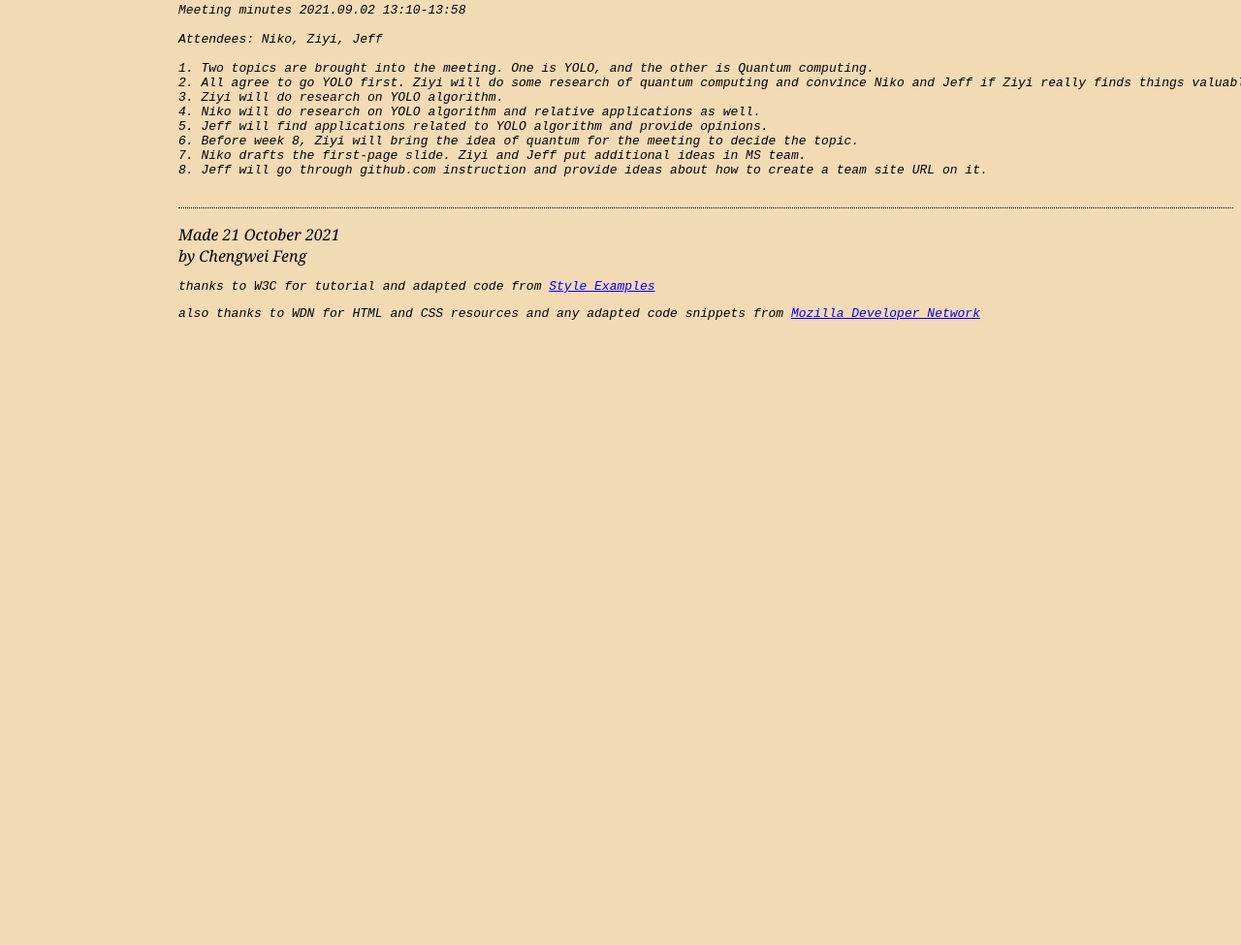
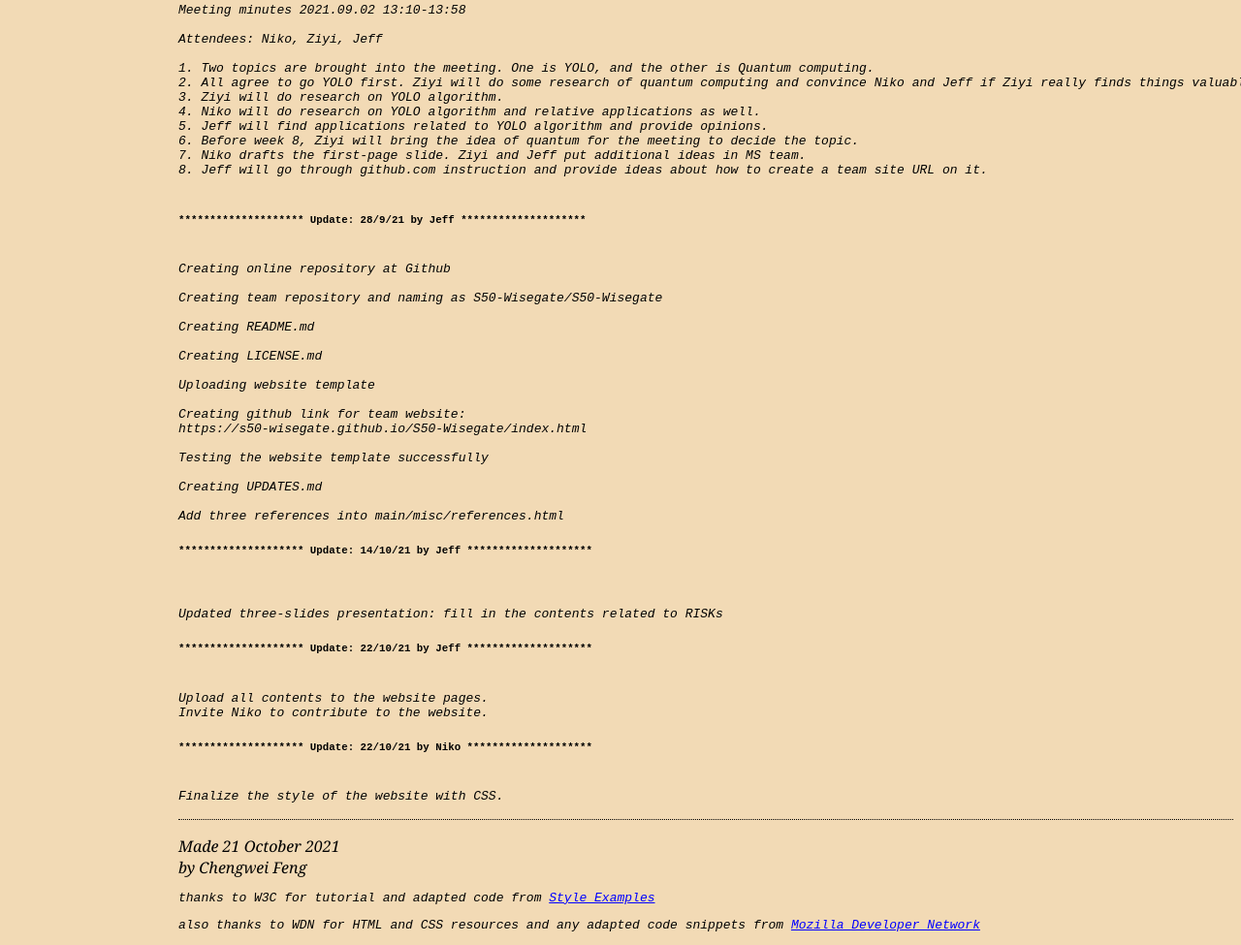
Before and after one commit to S50-Wisegate/S50-Wisegate, a plain HTML site: page misc/meetingminutes.html in a window 1280 px wide. Shown: the part 854-1829 px from the top of the page at 97% size. Before the commit the page ends 1198 px from the top, so only its background shows below. Drawn offline with Linux system fonts and the light colour scheme.

Commit message:
Update meetingminutes.html

```diff
--- a/misc/meetingminutes.html
+++ b/misc/meetingminutes.html
@@ -21,7 +21,7 @@
 </ul>
 
 <!-- Main content -->
-<h1>Meeting Minutes</h1>
+<h1>Meeting Minutes and Updates</h1>
 
 </ul><h5><pre>******************** Meeting Minutes 2021.09.17 ********************<pre></h5>
 
@@ -90,6 +90,46 @@ Attendees: Niko, Ziyi, Jeff
 
 </pre></em>
 
+</ul><h5><pre>******************** Update: 28/9/21 by Jeff ********************<pre></h5>
+<pre><em>
+Creating online repository at Github
+
+Creating team repository and naming as S50-Wisegate/S50-Wisegate
+
+Creating README.md
+
+Creating LICENSE.md
+
+Uploading website template
+
+Creating github link for team website:
+https://s50-wisegate.github.io/S50-Wisegate/index.html
+
+Testing the website template successfully
+
+Creating UPDATES.md
+
+Add three references into main/misc/references.html
+</pre></em>
+
+</ul><h5><pre>******************** Update: 14/10/21 by Jeff ********************<pre></h5>
+<pre><em>
+
+Updated three-slides presentation: fill in the contents related to RISKs
+</pre></em>
+
+</ul><h5><pre>******************** Update: 22/10/21 by Jeff ********************<pre></h5>
+<pre><em>
+Upload all contents to the website pages.
+Invite Niko to contribute to the website.
+</pre></em>
+
+</ul><h5><pre>******************** Update: 22/10/21 by Niko ********************<pre></h5>
+<pre><em>
+Finalize the style of the website with CSS.
+</pre></em>
+
+
 <!-- Sign and date the page, it's only polite! -->
 <address>Made 21 October 2021<br>
   by Chengwei Feng</address>
```
